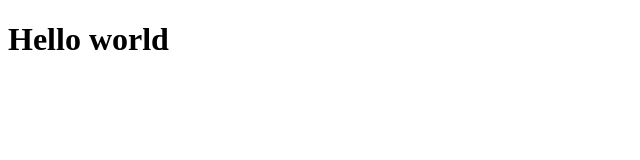
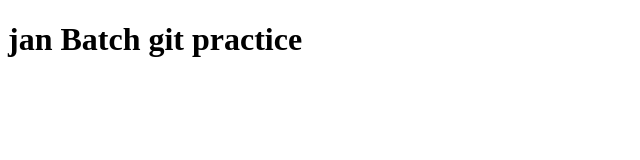
Before and after one commit to BT-IT-solution/Jan-8th.Batchgitpractice, a plain HTML site: page index.html in a window 1280 px wide. Shown: the whole page, without its empty margins (0-640 px from the left). Drawn offline with Linux system fonts and the light colour scheme.

Commit message:
update index .html

```diff
--- a/index.html
+++ b/index.html
@@ -7,6 +7,6 @@
       <title>git practice</title>
 </head>
 <body>
-     <h1>Hello world</h1>
+     <h1>jan Batch git practice</h1>
 </body>
 </html>
```
